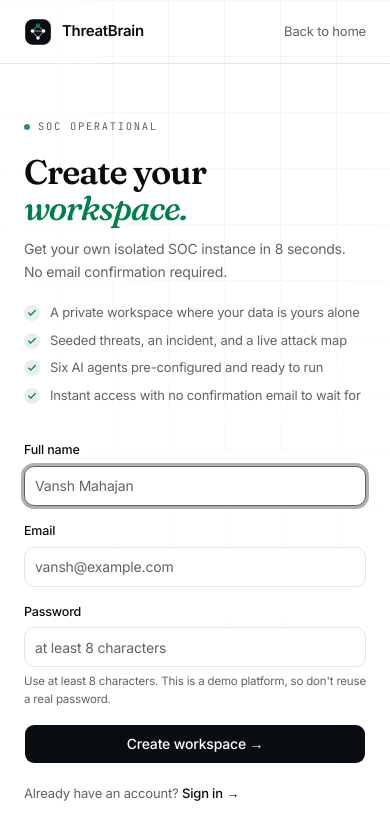
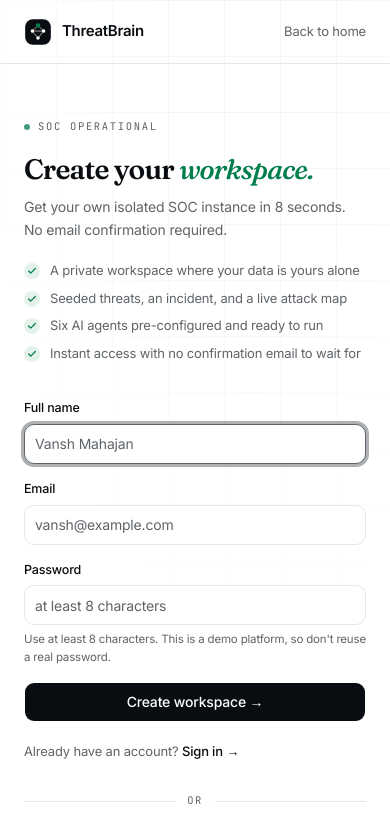
Before and after one commit to Vansh150705/ThreatBrain, a React (Vite) app in the folder frontend/: page /signup in a window 390 px wide. Shown: the top 824 px of the page. Built offline with nearby package versions, Linux system fonts and the light colour scheme; no server answers.

Commit message:
feat(auth): scale login and signup titles on narrow screens
The auth cards were already centered and mobile-friendly; soften the
serif heading size on the smallest phones.

```diff
--- a/frontend/src/pages/LoginPage.tsx
+++ b/frontend/src/pages/LoginPage.tsx
@@ -78,7 +78,7 @@
               <span className="w-1.5 h-1.5 rounded-full bg-signal animate-pulse" />
               SOC operational
             </div>
-            <h1 className="title-serif text-[34px] tracking-[-0.03em] text-foreground leading-[1.05]">
+            <h1 className="title-serif text-[28px] sm:text-[34px] tracking-[-0.03em] text-foreground leading-[1.05]">
               Welcome{" "}
               <em className="font-serif italic font-medium text-signal">back.</em>
             </h1>
--- a/frontend/src/pages/SignupPage.tsx
+++ b/frontend/src/pages/SignupPage.tsx
@@ -111,7 +111,7 @@
               <span className="w-1.5 h-1.5 rounded-full bg-signal animate-pulse" />
               SOC operational
             </div>
-            <h1 className="title-serif text-[34px] tracking-[-0.03em] text-foreground leading-[1.05]">
+            <h1 className="title-serif text-[28px] sm:text-[34px] tracking-[-0.03em] text-foreground leading-[1.05]">
               Create your{" "}
               <em className="font-serif italic font-medium text-signal">workspace.</em>
             </h1>
```
